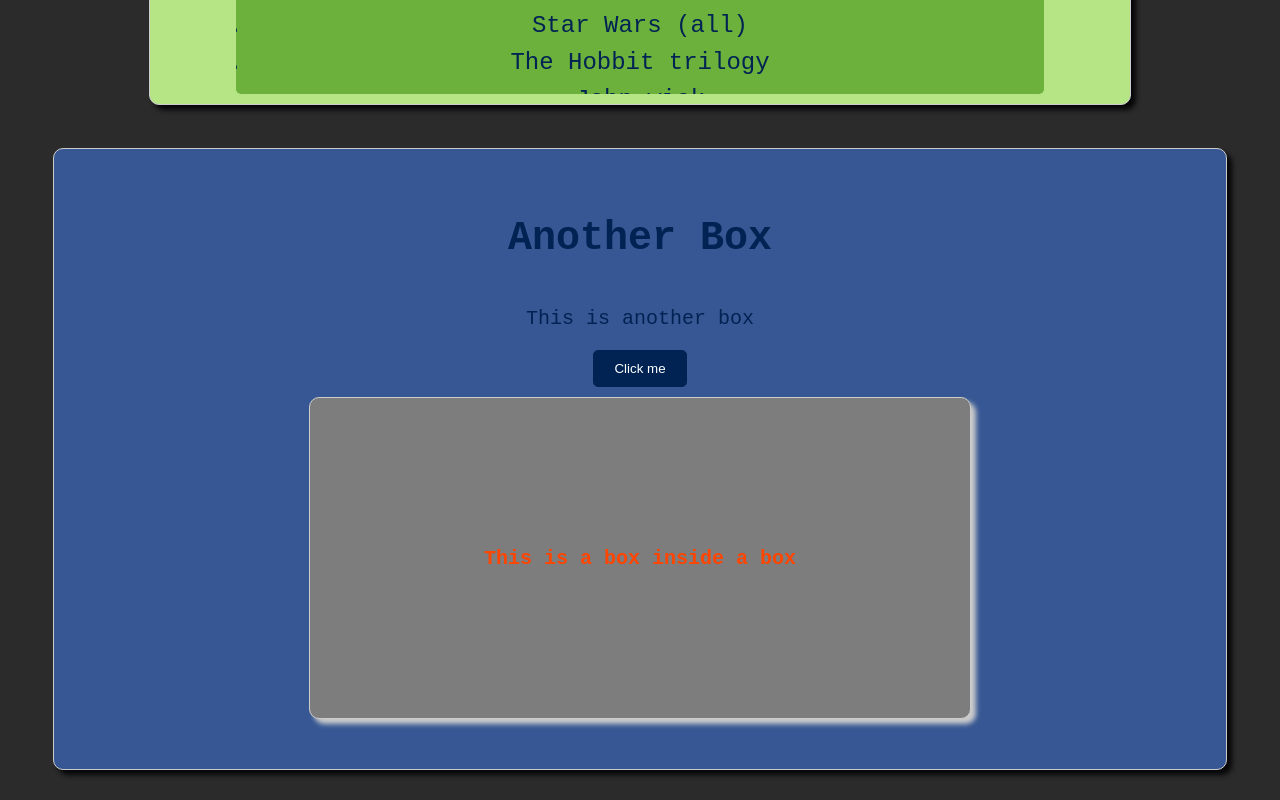
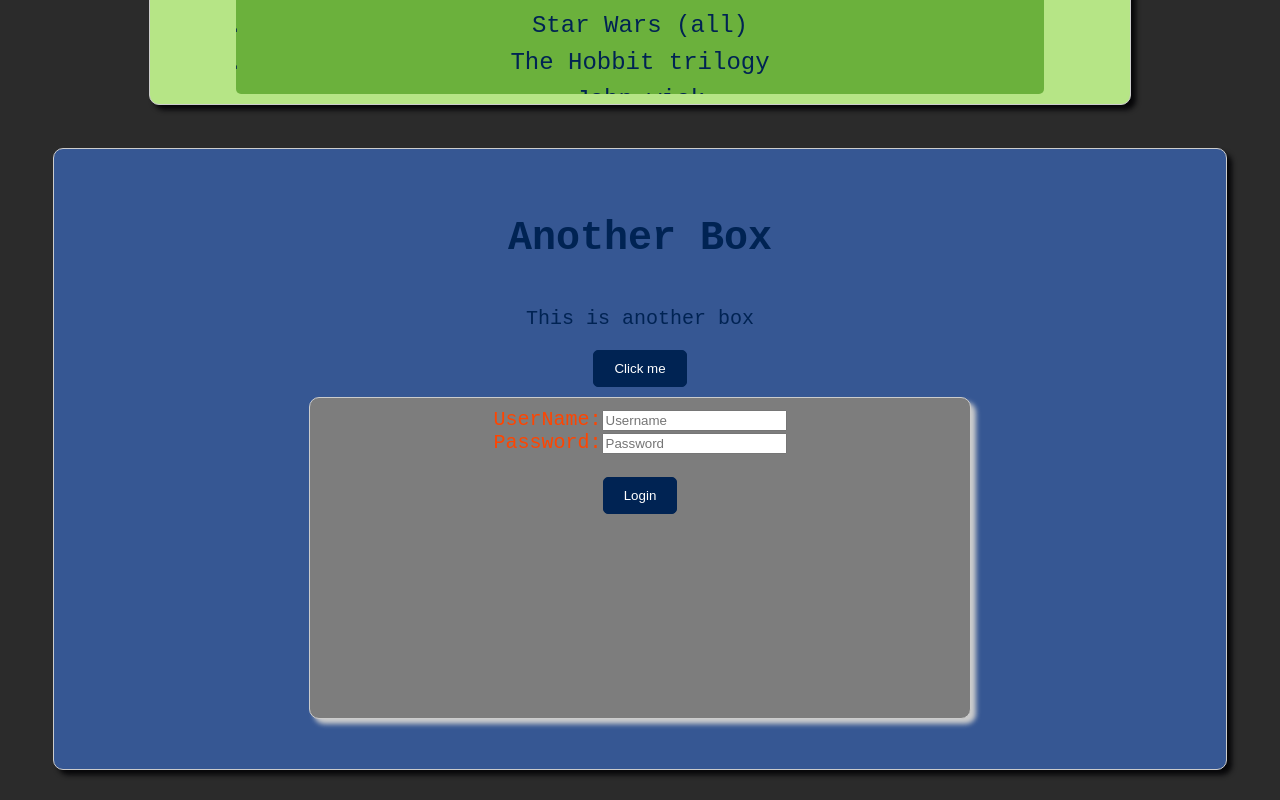
Before and after one commit to 57Ajay/AllReact, a React (Vite) app: page / in a window 1280 px wide. Shown: the part 712-1512 px from the top of the page. Built offline with nearby package versions, Linux system fonts and the light colour scheme.

Commit message:
creating forms

```diff
--- a/src/App.jsx
+++ b/src/App.jsx
@@ -3,6 +3,7 @@ import UserProfile from "./components/UserProfile";
 import './App.css';
 import Box from "./components/Box";
 import UserFavoriteMovies from "./components/UserFavoriteMovies";
+import LoginForm from "./components/LoginForm";
 
 
 const App =()=>{
@@ -19,7 +20,7 @@ const App =()=>{
         <p>This is another box</p>
         <button>Click me</button>
         <Box className="another-box-inside-another-box">
-          <b>This is a box inside a box</b>
+          <LoginForm />
         </Box>
       </Box>
     </Fragment>
--- a/src/components/Box.css
+++ b/src/components/Box.css
@@ -62,8 +62,8 @@
     margin-right: auto;
     padding: 10px;
     color: #ff4500;
-    justify-content: center;
+    /* justify-content: center;
     align-items: center;
     display: flex;
-    flex-direction: column;
+    flex-direction: column; */
 }
--- /dev/null
+++ b/src/components/LoginForm.jsx
@@ -0,0 +1,46 @@
+import { Fragment } from "react";
+
+const LoginForm = ()=>{
+    return(
+        <Fragment>
+            <form onSubmit={(e)=>{
+                e.preventDefault();
+                const formData = new FormData(e.target);
+                const UserName = formData.get("UserName");
+                const Password = formData.get("Password");
+                fetch("/api/data", {
+                    body: {
+                        UserName,
+                        Password
+                    },
+                    method: "POST",
+                    headers: {
+                        "Content-Type": "application/json"
+                    }
+                });
+                // console.log(formData.get("UserName"));
+                // console.log(formData.get("Password"));
+            }}>
+                <label htmlFor="UserName">
+                    UserName:
+                    <input id="UserName" className="UserName" type="text" placeholder="Username"
+                    onChange={(e)=>{
+                        // console.log(e.target.value);
+
+                    }} name="UserName" />
+                </label>
+                <br />
+                <label htmlFor="Password">
+                    Password:
+                    <input className="Password" id="Password" type="password" placeholder="Password"
+                    onChange={(e)=>{
+                        // console.log(e.target.value);
+                    }} name="Password"/>
+                </label><br /><br />
+                <button type="submit">Login</button>
+            </form>
+        </Fragment>
+    );
+};
+
+export default LoginForm;
```
